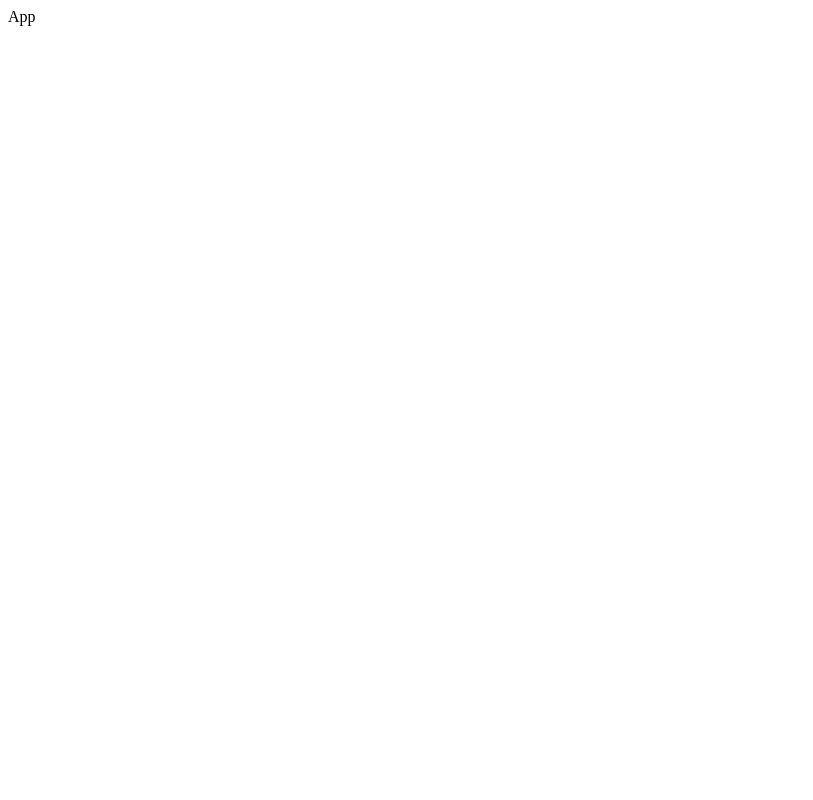
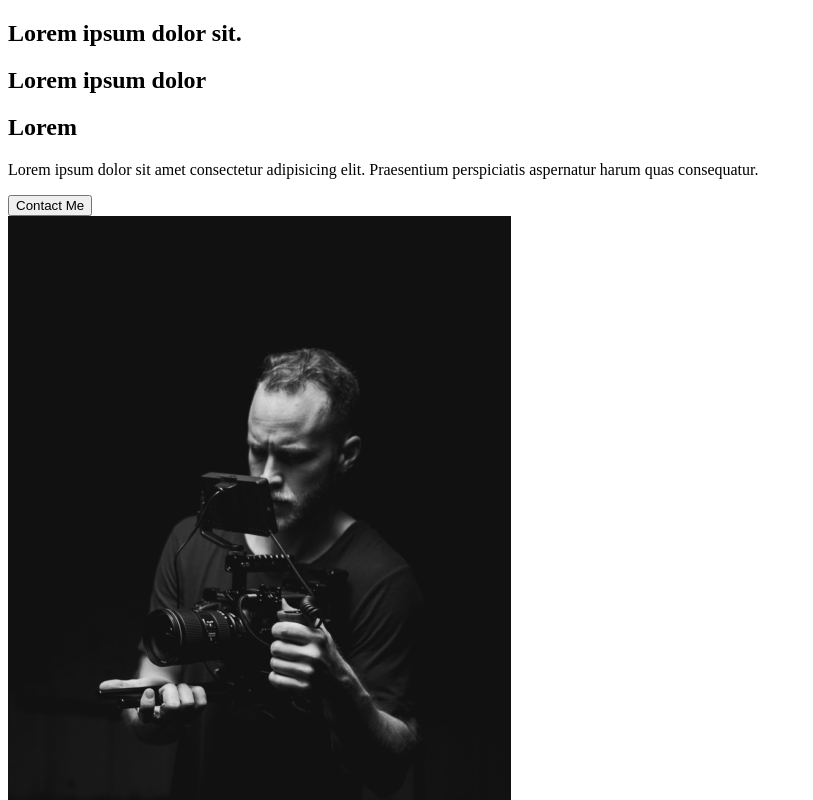
Before and after one commit to n1ckk007/portfolio, a React (Create React App) app: page / in a window 1280 px wide. Shown: the top 800 px of the page, without its empty margins (0-813 px from the left). Built offline with nearby package versions, Linux system fonts and the light colour scheme.

Commit message:
created about section

```diff
--- a/package.json
+++ b/package.json
@@ -6,9 +6,13 @@
     "@testing-library/jest-dom": "^5.11.6",
     "@testing-library/react": "^11.2.2",
     "@testing-library/user-event": "^12.5.0",
+    "framer-motion": "^2.9.5",
     "react": "^17.0.1",
     "react-dom": "^17.0.1",
+    "react-intersection-observer": "^8.31.0",
+    "react-router-dom": "^5.2.0",
     "react-scripts": "4.0.1",
+    "styled-components": "^5.2.1",
     "web-vitals": "^0.2.4"
   },
   "scripts": {
--- a/src/App.js
+++ b/src/App.js
@@ -1,7 +1,12 @@
 import "./App.css";
+import AboutUsPage from "./pages/AboutUsPage";
 
 function App() {
-  return <div className="App">App</div>;
+  return (
+    <div className="App">
+      <AboutUsPage />
+    </div>
+  );
 }
 
 export default App;
--- /dev/null
+++ b/src/components/about-section/AboutSection.js
@@ -0,0 +1,35 @@
+import React from "react";
+import home1 from "../../img/home1.png";
+
+const AboutSection = () => {
+  return (
+    <div>
+      <div className="description">
+        <div className="title">
+          <div className="hide">
+            <h2>Lorem ipsum dolor sit.</h2>
+          </div>
+          <div className="hide">
+            <h2>
+              {" "}
+              Lorem <span>ipsum</span> dolor
+            </h2>
+          </div>
+          <div className="hide">
+            <h2>Lorem</h2>
+          </div>
+        </div>
+        <p>
+          Lorem ipsum dolor sit amet consectetur adipisicing elit. Praesentium
+          perspiciatis aspernatur harum quas consequatur.
+        </p>
+        <button>Contact Me</button>
+      </div>
+      <div className="image">
+        <img src={home1} alt="Guy with a camera" />
+      </div>
+    </div>
+  );
+};
+
+export default AboutSection;
--- /dev/null
+++ b/src/pages/AboutUsPage.js
@@ -0,0 +1,12 @@
+import React from "react";
+import AboutSection from "../components/about-section/AboutSection";
+
+const AboutUsPage = () => {
+  return (
+    <div>
+      <AboutSection />
+    </div>
+  );
+};
+
+export default AboutUsPage;
```
Also changed, not shown: src/setupTests.js (deleted, +0 -5 lines), 2 other files (tests, documents, lock files or other folders).
